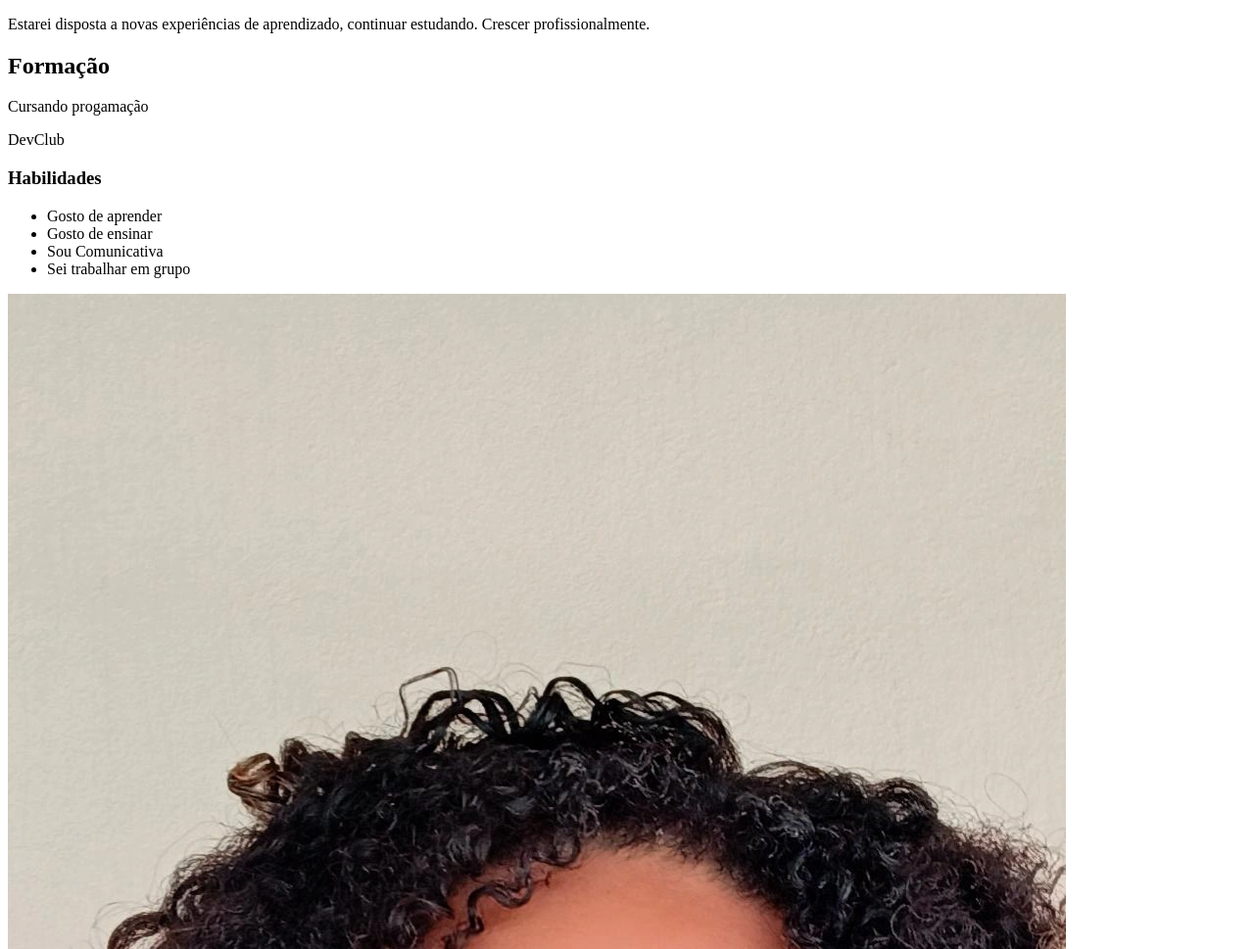
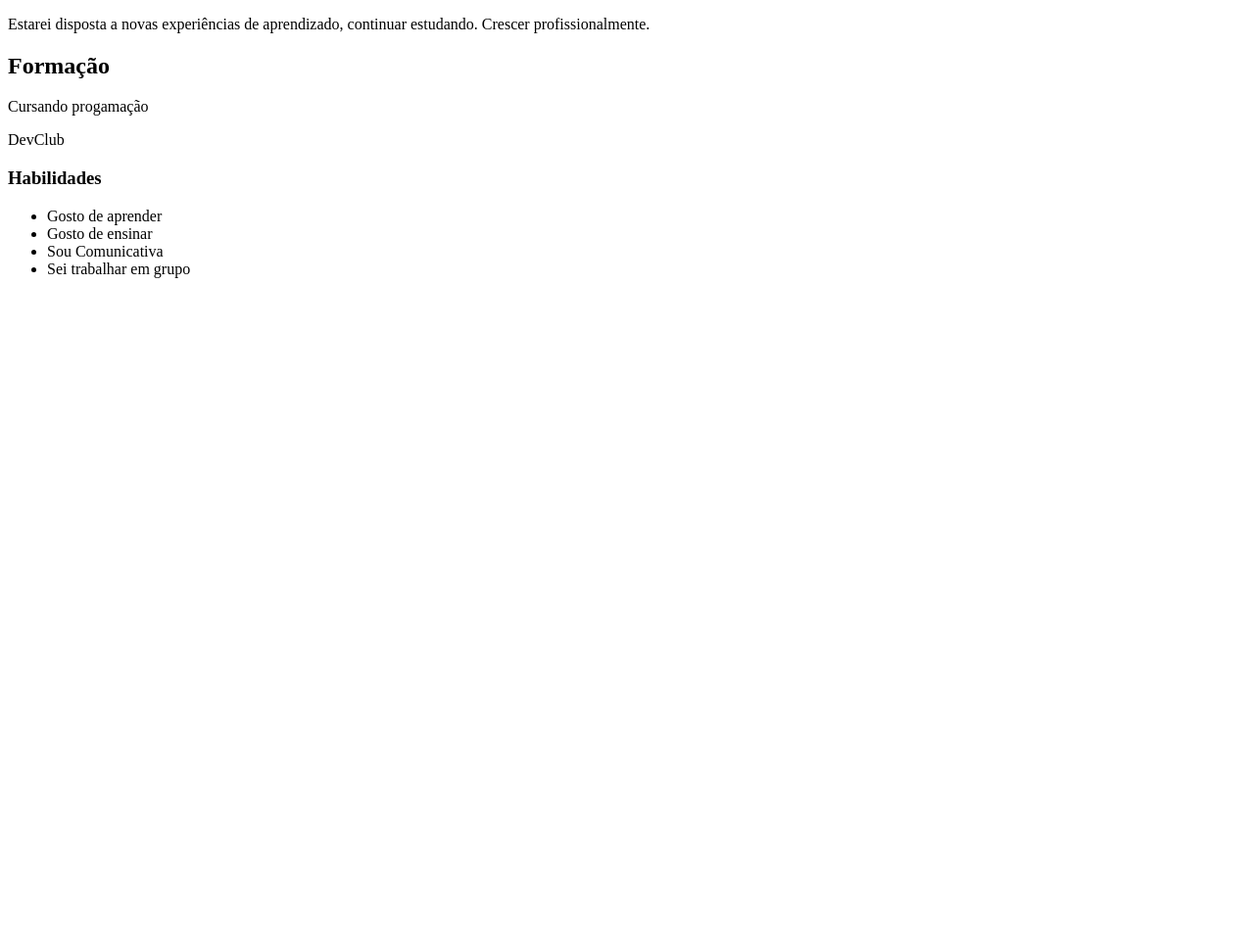
Before and after one commit to DaniAndrade20/curriculo, a plain HTML site: page index.html in a window 1280 px wide. Shown: the part 551-1520 px from the top of the page at 98% size. After the commit the page ends 851 px from the top, so only its background shows below. Drawn offline with Linux system fonts and the light colour scheme.

Commit message:
curriculo atualizado

```diff
--- a/index.html
+++ b/index.html
@@ -37,6 +37,6 @@
         <li>Sou Comunicativa</li>
         <li>Sei trabalhar em grupo</li>
      </ul>
-     <img src="./assests/IMG_20240120_160756_984.webp" class="logo-image">
+
 </body>
 </html>
```
